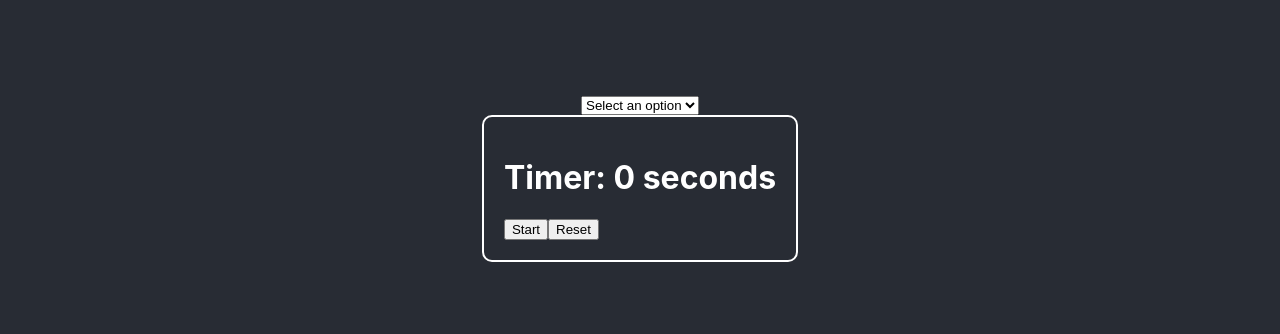
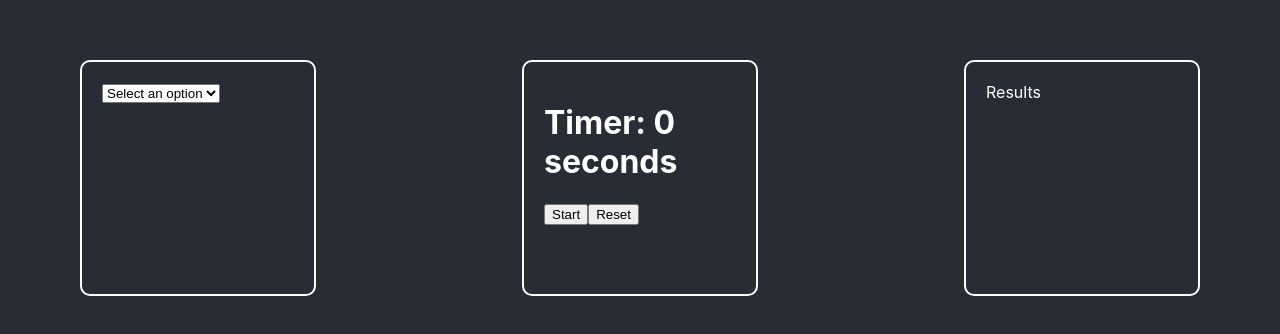
Before and after one commit to Rosenmatt1/pe-web-app, a React (Create React App) app: page / in a window 1280 px wide. Shown: the part 222-556 px from the top of the page. Built offline with nearby package versions, Linux system fonts and the light colour scheme.

Commit message:
Added css to make the boxes

```diff
--- a/src/App.css
+++ b/src/App.css
@@ -5,14 +5,36 @@
   background-color: #282c34;
   font: white;
   display: flex;
-  flex-direction: column;
+  /* flex-direction: column; */
   align-items: center;
-  justify-content: center;
+  justify-content: space-between;
+}
+
+.dropdown {
+  height: 12rem;
+  width: 12rem;
+  border: 2px solid white; /* border width, style, and color */
+  border-radius: 10px;
+  padding: 20px; /* optional: padding to create space inside the border */
+  color: white;
+  margin-left: 5rem;
 }
 
 .timer {
+  height: 12rem;
+  width: 12rem;
   border: 2px solid white; /* border width, style, and color */
   border-radius: 10px;
   padding: 20px; /* optional: padding to create space inside the border */
   color: white;
 }
+
+.results {
+  height: 12rem;
+  width: 12rem;
+  border: 2px solid white; /* border width, style, and color */
+  border-radius: 10px;
+  padding: 20px; /* optional: padding to create space inside the border */
+  color: white;
+  margin-right: 5rem;
+}
--- a/src/App.tsx
+++ b/src/App.tsx
@@ -13,8 +13,9 @@ const handleSelectOption = (option: string) => {
 function App() {
   return (
     <div className="peapp">
-         <Dropdown options={options} onSelectOption={handleSelectOption} />
+        <Dropdown options={options} onSelectOption={handleSelectOption} />
         <Timer/>
+        <div className="results"> Results </div>
     </div>
   );
 }
--- a/src/components/dropdown.tsx
+++ b/src/components/dropdown.tsx
@@ -14,7 +14,7 @@ const Dropdown: React.FC<DropdownProps> = ({ options, onSelectOption }) => {
   };
 
   return (
-    <div>
+    <div className="dropdown">
       <select
         value={selectedOption}
         onChange={(e) => handleOptionSelect(e.target.value)}
```
